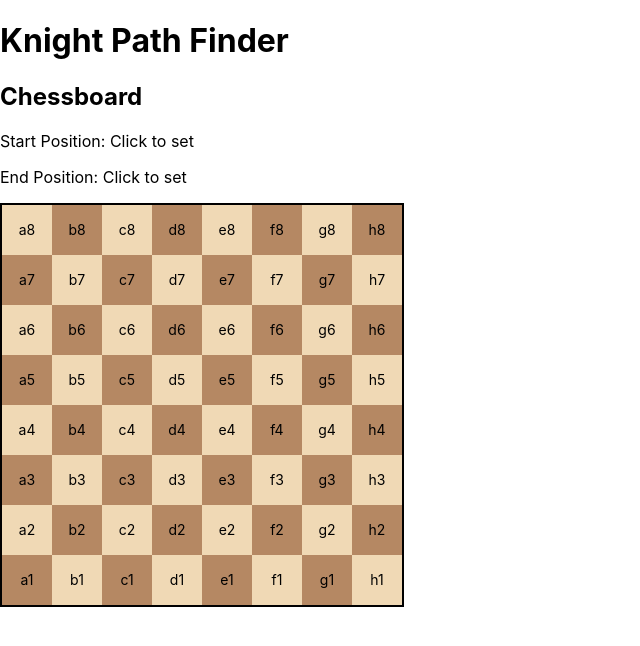
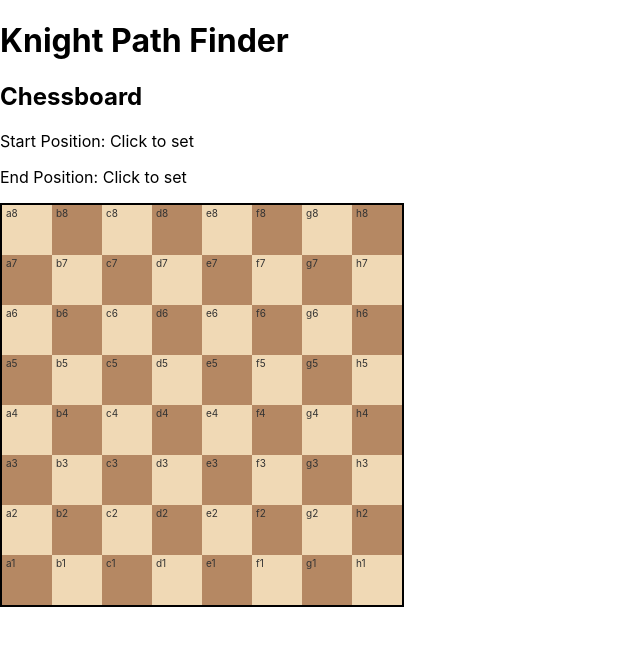
Before and after one commit to Jamon27/fe-board-game, a React (Create React App) app: page / in a window 1280 px wide. Shown: the top 646 px of the page, without its empty margins (0-640 px from the left). Built offline with nearby package versions, Linux system fonts and the light colour scheme.

Commit message:
Refactor cell

```diff
--- a/src/pages/chessboard/components/cell.css
+++ b/src/pages/chessboard/components/cell.css
@@ -1,5 +1,6 @@
 /* Cell.css */
 .cell {
+  position: relative; /* Position container for the inner elements */
   display: flex;
   justify-content: center;
   align-items: center;
@@ -7,6 +8,7 @@
   cursor: pointer;
   width: 100%;
   height: 100%;
+  transition: background-color 0.2s;
 }
 
 .cell.light {
@@ -17,10 +19,22 @@
   background-color: #b58863;
 }
 
-.cell.highlighted {
-  background-color: yellow;
+.cell.start {
+  background-color: rgb(52, 255, 255);
+  font-size: 50px;
+  cursor: not-allowed;
 }
 
-.red {
-  background-color: red;
+.cell.end {
+  background-color: rgb(52, 147, 255);
+  font-size: 50px;
 }
+
+.cell-id {
+  position: absolute; /* Top-left positioning */
+  top: 2px;
+  left: 4px;
+  font-size: 10px;
+  color: #333; /* A subtle color for the ID */
+  pointer-events: none; /* Prevent interaction with the ID */
+}
--- a/src/pages/chessboard/components/cell.tsx
+++ b/src/pages/chessboard/components/cell.tsx
@@ -1,23 +1,26 @@
 import React from 'react';
-import './cell.css';
+import './Cell.css';
 
-interface ICellProps {
+interface CellProps {
   id: string;
-  isHighlighted: boolean;
   color: string;
-  onClick: (id: string) => void;
+  isStart?: boolean;
+  isEnd?: boolean;
+  onClick?: (id: string) => void;
 }
 
-function Square(props: ICellProps) {
-  const { id, isHighlighted, color, onClick } = props;
+const Cell: React.FC<CellProps> = (props) => {
+  const { id, color, isStart, isEnd, onClick } = props;
   return (
     <div
-      className={`cell ${color} ${isHighlighted ? 'highlighted' : ''}`}
-      onClick={() => onClick(id)}
+      className={`cell ${color} ${isStart ? 'start' : ''} ${isEnd ? 'end' : ''}`}
+      onClick={() => !isStart && onClick && onClick(id)}
     >
-      {id}
+      <div className="cell-id">{id}</div>
+      <div></div>
+      {isStart ? '♘' : isEnd ? '♘' : ''}
     </div>
   );
-}
+};
 
-export default Square;
+export default React.memo(Cell);
```
